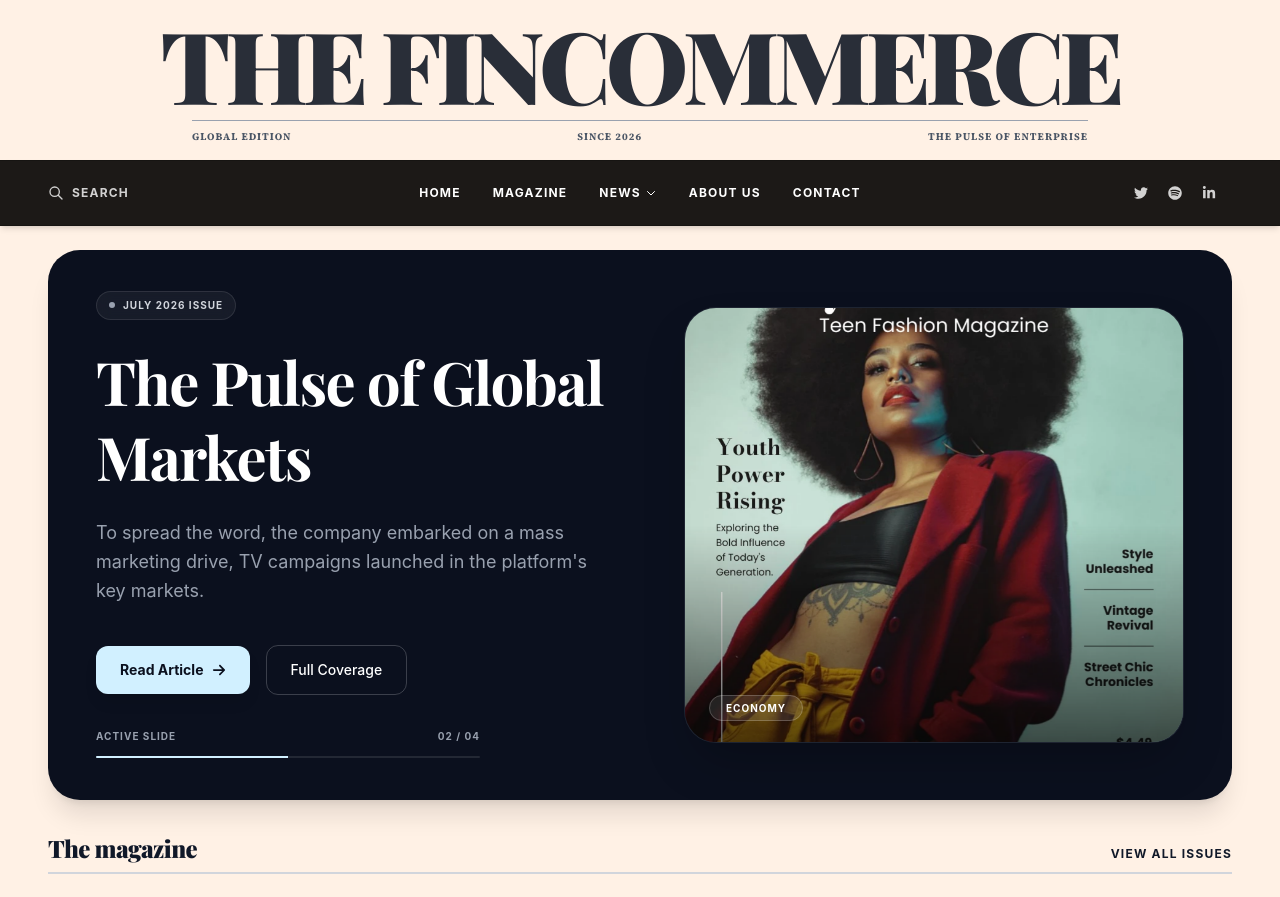
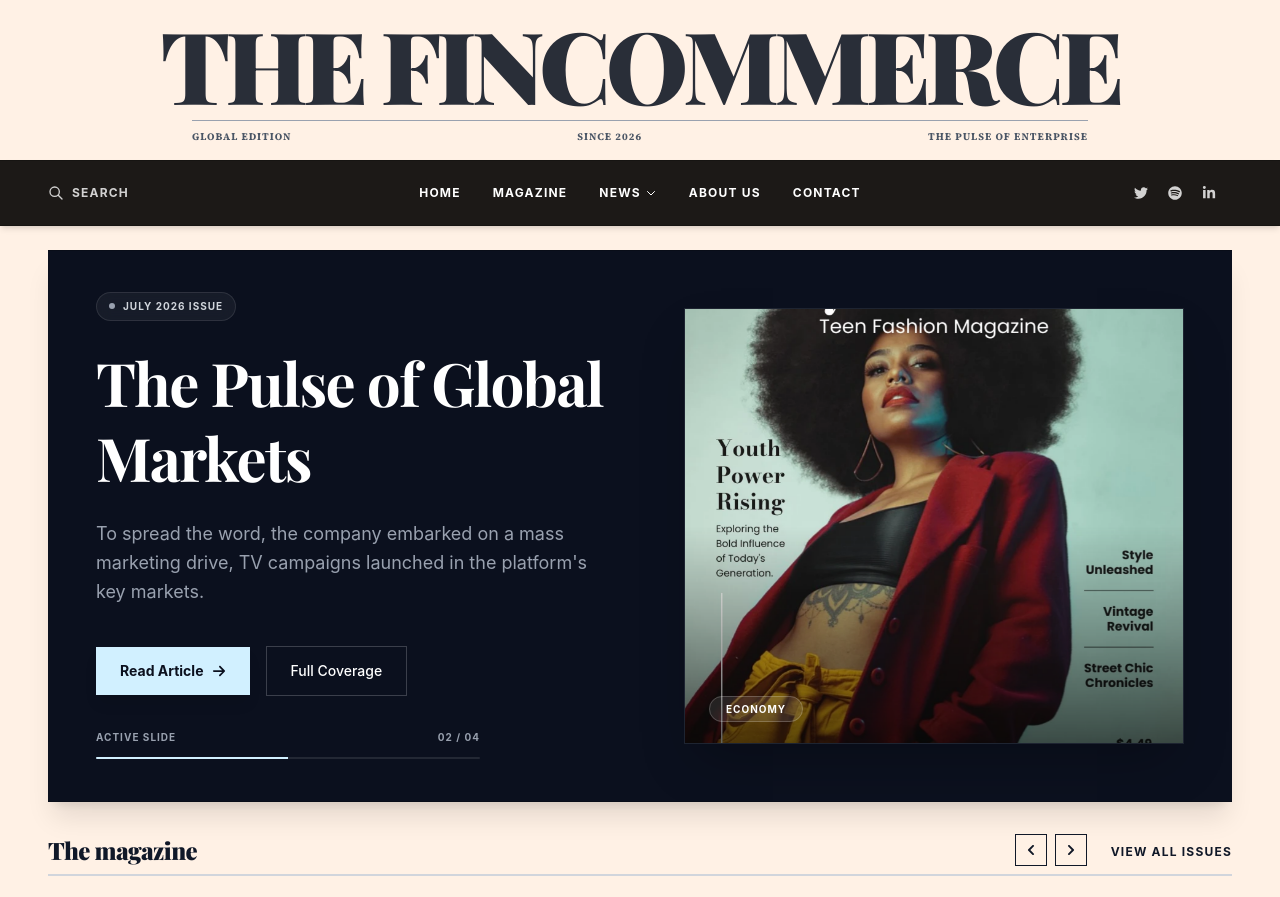
Before and after one commit to monju1190/The-FinCommerce, a Next.js app: page / in a window 1280 px wide. Shown: the top 897 px of the page. Built offline with nearby package versions, Linux system fonts and the light colour scheme; grey boxes are pictures that could not be loaded; a web font is replaced by a local one.

Commit message:
Remove rounded corners from hero, fix links, add slider buttons to magazine section

```diff
--- a/src/app/globals.css
+++ b/src/app/globals.css
@@ -54,6 +54,7 @@ body {
 /* Custom scrollbar for a cleaner look */
 ::-webkit-scrollbar {
   width: 6px;
+  height: 6px;
 }
 ::-webkit-scrollbar-track {
   background: #f1f1f1;
@@ -62,3 +63,7 @@ body {
   background: #ccc;
   border-radius: 10px;
 }
+
+.hide-scrollbar::-webkit-scrollbar {
+  display: none;
+}
--- a/src/components/home/HeroSection.tsx
+++ b/src/components/home/HeroSection.tsx
@@ -10,7 +10,7 @@ const slides = [
     desc: "How data transmission networks are achieving near-zero latency through new translucent physical infrastructure.",
     img: "/magazine cover/1.png",
     category: "TECHNOLOGY",
-    link: "/magazine/august-2026"
+    link: "/news/technology-1"
   },
   {
     tag: "JULY 2026 ISSUE",
@@ -18,7 +18,7 @@ const slides = [
     desc: "To spread the word, the company embarked on a mass marketing drive, TV campaigns launched in the platform's key markets.",
     img: "/magazine cover/2.png",
     category: "ECONOMY",
-    link: "/magazine/july-2026"
+    link: "/news/business-1"
   },
   {
     tag: "JUNE 2026 ISSUE",
@@ -26,7 +26,7 @@ const slides = [
     desc: "Exploring how IoT and AI are revolutionizing consumer interaction with living spaces on a daily basis.",
     img: "/magazine cover/image.png",
     category: "INNOVATION",
-    link: "/magazine/june-2026"
+    link: "/news/technology-2"
   },
   {
     tag: "MAY 2026 ISSUE",
@@ -34,7 +34,7 @@ const slides = [
     desc: "New regulations are forcing legacy airlines to offset carbon footprints, creating a booming secondary market.",
     img: "/magazine cover/image copy.png",
     category: "ENVIRONMENT",
-    link: "/magazine/may-2026"
+    link: "/news/world-1"
   }
 ];
 
@@ -49,7 +49,7 @@ export default function HeroSection() {
   }, []);
 
   return (
-    <section className="bg-[#0b101e] relative overflow-hidden rounded-[2rem] shadow-xl" data-purpose="hero-slider">
+    <section className="bg-[#0b101e] relative overflow-hidden shadow-xl border-y border-black/20" data-purpose="hero-slider">
       <div className="w-full px-6 md:px-12 flex flex-col justify-center h-[calc(100svh-200px)] md:h-[calc(100svh-250px)] min-h-[500px]">
         <div className="flex flex-col lg:flex-row items-center gap-8 lg:gap-16 relative w-full h-[90%] lg:h-[85%] max-w-[1600px] mx-auto">
 
@@ -78,11 +78,11 @@ export default function HeroSection() {
 
                 {/* Actions */}
                 <div className="flex flex-wrap items-center gap-4 mb-16">
-                  <Link href={slide.link} className="flex items-center space-x-2 bg-[#d1f0ff] hover:bg-white text-[#0b101e] px-6 py-3.5 rounded-xl font-bold text-sm transition-colors shadow-lg">
+                  <Link href={slide.link} className="flex items-center space-x-2 bg-[#d1f0ff] hover:bg-white text-[#0b101e] px-6 py-3.5 font-bold text-sm transition-colors shadow-lg">
                     <span>Read Article</span>
                     <FaArrowRight size={14} />
                   </Link>
-                  <Link href="/magazine" className="flex items-center space-x-2 bg-transparent hover:bg-white/5 border border-white/20 text-white px-6 py-3.5 rounded-xl font-medium text-sm transition-colors">
+                  <Link href="/magazine" className="flex items-center space-x-2 bg-transparent hover:bg-white/5 border border-white/20 text-white px-6 py-3.5 font-medium text-sm transition-colors">
                     <span>Full Coverage</span>
                   </Link>
                 </div>
@@ -114,7 +114,7 @@ export default function HeroSection() {
 
           {/* Right Image Card */}
           <div className="flex-1 w-full relative z-10 flex justify-end h-full py-4">
-            <div className="relative w-full max-w-[500px] h-full max-h-[600px] aspect-auto lg:aspect-[3/4] rounded-[2rem] overflow-hidden shadow-2xl border border-white/5 bg-[#121826]">
+            <div className="relative w-full max-w-[500px] h-full max-h-[600px] aspect-auto lg:aspect-[3/4] overflow-hidden shadow-2xl border border-white/5 bg-[#121826]">
               {slides.map((slide, idx) => (
                 <div
                   key={idx}
--- a/src/components/home/MagazineSection.tsx
+++ b/src/components/home/MagazineSection.tsx
@@ -1,7 +1,20 @@
-import React from "react";
+"use client";
+import React, { useRef } from "react";
 import Link from "next/link";
+import { FaChevronLeft, FaChevronRight } from "react-icons/fa";
 
 export default function MagazineSection() {
+  const scrollRef = useRef<HTMLDivElement>(null);
+
+  const scroll = (direction: 'left' | 'right') => {
+    if (scrollRef.current) {
+      const scrollAmount = 300; // adjust as needed
+      scrollRef.current.scrollBy({
+        left: direction === 'left' ? -scrollAmount : scrollAmount,
+        behavior: 'smooth'
+      });
+    }
+  };
   const covers = [
     { month: "August 2026", img: "/magazine cover/1.png" },
     { month: "July 2026", img: "/magazine cover/2.png" },
@@ -17,14 +30,32 @@ export default function MagazineSection() {
     <section className="mb-16 mt-8" data-purpose="magazine-section">
       <div className="flex justify-between items-end mb-6 border-b-2 border-gray-300 pb-2">
         <h2 className="text-2xl font-black font-display tracking-tight text-gray-900">The magazine</h2>
-        <Link href="/magazine">
-          <span className="text-gray-900 text-xs font-bold uppercase cursor-pointer hover:underline tracking-widest">
-            View All Issues
-          </span>
-        </Link>
+        <div className="flex items-center space-x-6">
+          <div className="flex items-center space-x-2">
+            <button
+              onClick={() => scroll('left')}
+              className="w-8 h-8 flex items-center justify-center border border-gray-900 hover:bg-gray-900 hover:text-white transition-colors"
+              aria-label="Scroll left"
+            >
+              <FaChevronLeft size={12} />
+            </button>
+            <button
+              onClick={() => scroll('right')}
+              className="w-8 h-8 flex items-center justify-center border border-gray-900 hover:bg-gray-900 hover:text-white transition-colors"
+              aria-label="Scroll right"
+            >
+              <FaChevronRight size={12} />
+            </button>
+          </div>
+          <Link href="/magazine" className="hidden md:block">
+            <span className="text-gray-900 text-xs font-bold uppercase cursor-pointer hover:underline tracking-widest">
+              View All Issues
+            </span>
+          </Link>
+        </div>
       </div>
 
-      <div className="flex space-x-4 overflow-x-auto pb-6 custom-scrollbar">
+      <div ref={scrollRef} className="flex space-x-4 overflow-x-auto pb-6 custom-scrollbar hide-scrollbar" style={{ scrollbarWidth: 'none', msOverflowStyle: 'none' }}>
         {covers.map((cover, idx) => (
           <Link href={`/magazine/${cover.month.toLowerCase().replace(' ', '-')}`} key={idx} className="group cursor-pointer flex-shrink-0 w-32 md:w-40 lg:w-48">
             <div className="overflow-hidden mb-3 border border-gray-300 shadow-sm relative">
```
